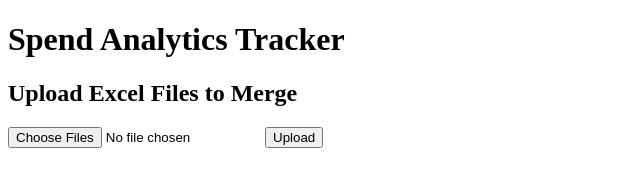
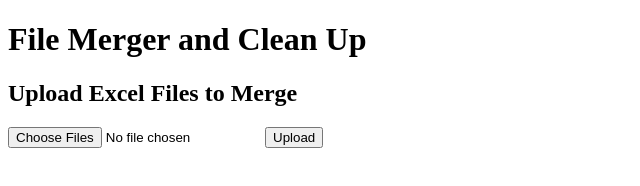
Before and after one commit to jtinaguo/spend_analytics_tracker, a plain HTML site: page templates/index.html in a window 1280 px wide. Shown: the whole page, without its empty margins (0-640 px from the left). Drawn offline with Linux system fonts and the light colour scheme.

Commit message:
Updated header

```diff
--- a/templates/index.html
+++ b/templates/index.html
@@ -22,10 +22,10 @@
 <head>
     <meta charset="UTF-8">
     <meta name="viewport" content="width=device-width, initial-scale=1.0">
-    <title>Spend Analytics Tracker</title>
+    <title>File Merger and Clean Up</title>
 </head>
 <body>
-    <h1>Spend Analytics Tracker</h1>
+    <h1>File Merger and Clean Up</h1>
     <h2>Upload Excel Files to Merge</h2>
     <form id="uploadForm" enctype="multipart/form-data">
         <input type="file" name="file[]" multiple>
```
